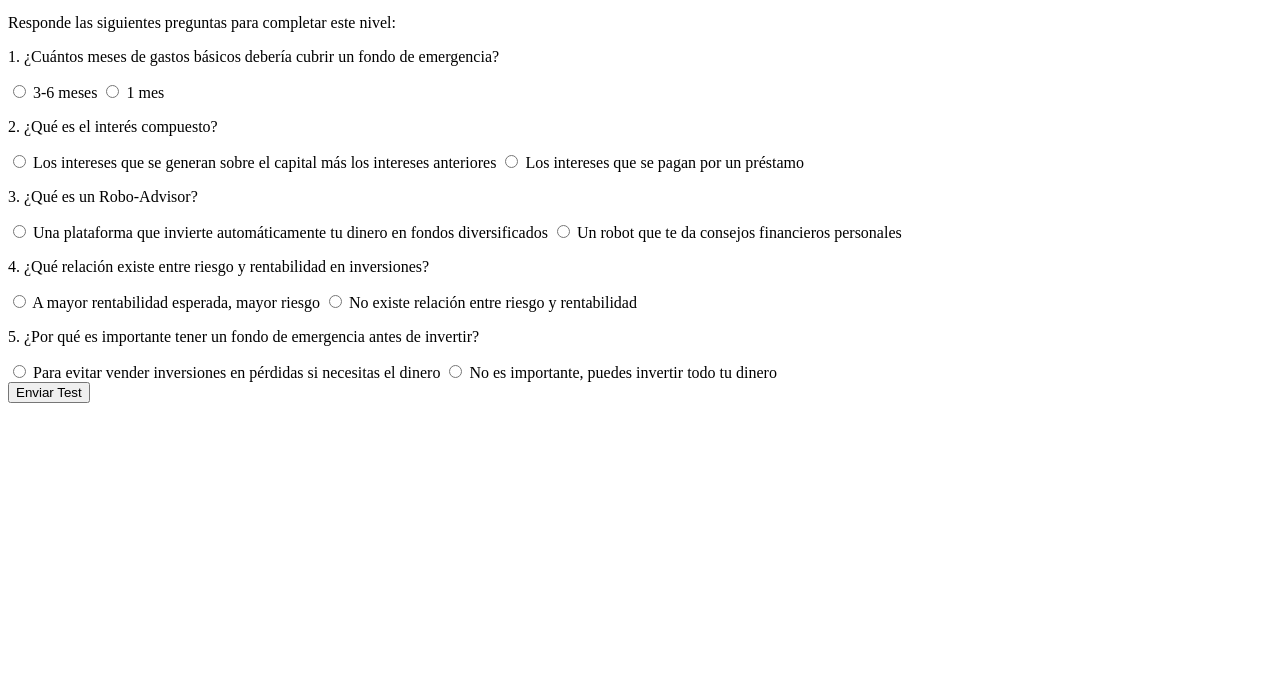
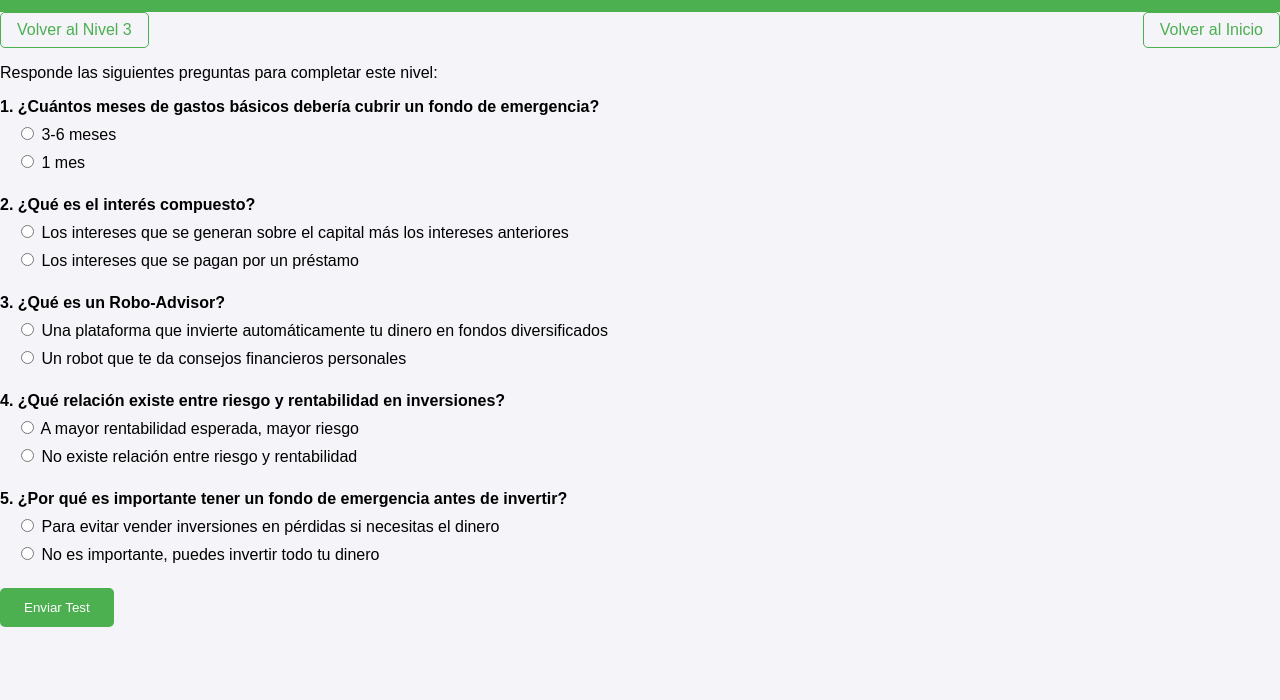
Before and after one commit to LAMAN254/Lo-m-s-bello-del-ecuador.github.io, a plain HTML site: page test3.html in a window 1280 px wide. Shown: the part 100-800 px from the top of the page. Drawn offline with Linux system fonts and the light colour scheme.

Commit message:
Update test3.html

```diff
--- a/test3.html
+++ b/test3.html
@@ -4,9 +4,102 @@
     <meta charset="UTF-8">
     <meta name="viewport" content="width=device-width, initial-scale=1.0">
     <title>Test Nivel 3: Ahorro e Inversiones</title>
-    <link rel="stylesheet" href="../css/test.css">
     <link rel="stylesheet" href="https://cdnjs.cloudflare.com/ajax/libs/font-awesome/5.15.4/css/all.min.css">
 </head>
+    <style>
+                    /* General Styles */
+            body {
+                font-family: Arial, sans-serif;
+                background-color: #f4f4f9;
+                margin: 0;
+                padding: 0;
+            }
+
+            header {
+                background-color: #4CAF50;
+                color: white;
+                text-align: center;
+                padding: 1rem;
+            }
+
+            .container {
+                max-width: 800px;
+                margin: 2rem auto;
+                padding: 1rem;
+                background-color: white;
+                box-shadow: 0 0 10px rgba(0, 0, 0, 0.1);
+            }
+
+            .navigation-buttons {
+                display: flex;
+                justify-content: space-between;
+                margin-bottom: 1rem;
+            }
+
+            .nav-button {
+                text-decoration: none;
+                color: #4CAF50;
+                border: 1px solid #4CAF50;
+                padding: 0.5rem 1rem;
+                border-radius: 5px;
+                transition: background-color 0.3s, color 0.3s;
+            }
+
+            .nav-button:hover {
+                background-color: #4CAF50;
+                color: white;
+            }
+
+            .test-intro {
+                margin-bottom: 1rem;
+            }
+
+            .question {
+                margin-bottom: 1.5rem;
+            }
+
+            .question-number {
+                font-weight: bold;
+                margin-bottom: 0.5rem;
+            }
+
+            .options {
+                margin-left: 1rem;
+            }
+
+            .option {
+                display: block;
+                margin-bottom: 0.5rem;
+            }
+
+            .submit-button {
+                background-color: #4CAF50;
+                color: white;
+                border: none;
+                padding: 0.75rem 1.5rem;
+                border-radius: 5px;
+                cursor: pointer;
+                transition: background-color 0.3s;
+            }
+
+            .submit-button:hover {
+                background-color: #45a049;
+            }
+
+            .result-message {
+                text-align: center;
+                font-size: 1.2rem;
+                margin-top: 1rem;
+            }
+
+            .result-message.success {
+                color: #4CAF50;
+            }
+
+            .result-message.error {
+                color: #f44336;
+            }
+    </style>
 <body>
     <header>
         <h1>Test Nivel 3: Ahorro e Inversiones</h1>
```
